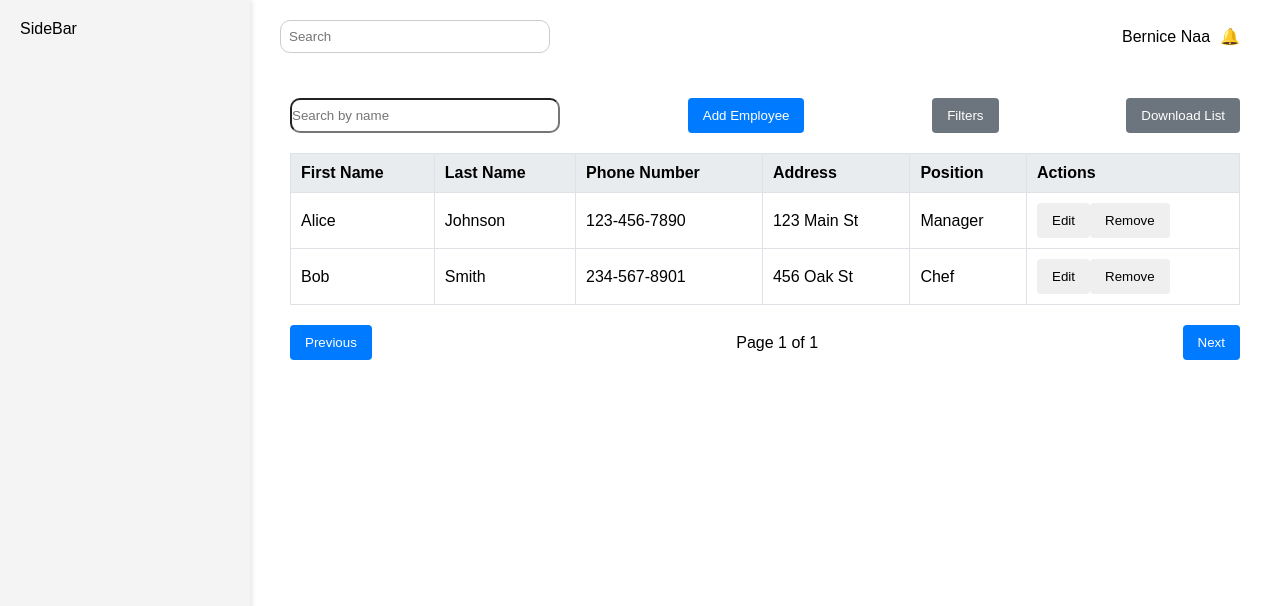
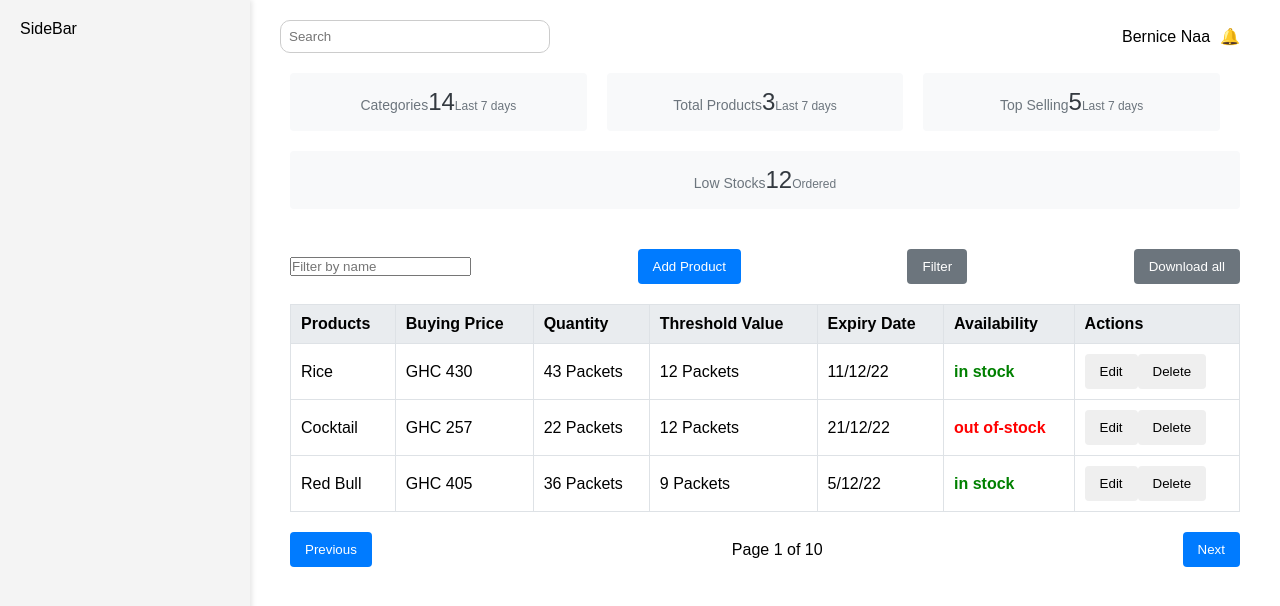
Before and after one commit to Eugenia-Minnah/Pub_Management_System, a React (Create React App) app in the folder frontend/: page / in a window 1280 px wide. Shown: the top 606 px of the page. Built offline with nearby package versions, Linux system fonts and the light colour scheme; a web font is replaced by a local one.

Commit message:
updated inventory

```diff
--- a/frontend/src/Admin/Admin.js
+++ b/frontend/src/Admin/Admin.js
@@ -3,7 +3,7 @@ import { SideBar } from '../components/SideBar';
 import { Header } from '../components/Header';
 //import { Inventory } from '../Pages/Inventory';
 import './Admin.css';
-import { EmployeeAccounts} from '../Pages/EmployeeAccounts';
+import { Inventory } from '../Pages/Inventory';
 
 export const Admin = () => {
   return (
@@ -12,7 +12,7 @@ export const Admin = () => {
       <main className="main-content">
         <Header className="header" />
         <div className="content">
-          <EmployeeAccounts />
+          <Inventory />
         </div>
       </main>
     </div>
--- /dev/null
+++ b/frontend/src/Forms/ProductForm.jsx
@@ -0,0 +1,62 @@
+import React from 'react';
+
+const ProductForm = ({ formData, setFormData, onSubmit, onCancel }) => {
+    return (
+        <section className="product-form">
+        <h2>{formData.currentProduct ? "Edit Product" : "Add Product"}</h2>
+        <form onSubmit={onSubmit}>
+            <input
+            type="text"
+            placeholder="Product Name"
+            value={formData.name}
+            onChange={(e) => setFormData({ ...formData, name: e.target.value })}
+            required
+            />
+            <input
+            type="text"
+            placeholder="Buying Price"
+            value={formData.price}
+            onChange={(e) => setFormData({ ...formData, price: e.target.value })}
+            required
+            />
+            <input
+            type="text"
+            placeholder="Quantity"
+            value={formData.quantity}
+            onChange={(e) => setFormData({ ...formData, quantity: e.target.value })}
+            required
+            />
+            <input
+            type="text"
+            placeholder="Threshold Value"
+            value={formData.threshold}
+            onChange={(e) => setFormData({ ...formData, threshold: e.target.value })}
+            required
+            />
+            <input
+            type="date"
+            placeholder="Expiry Date"
+            value={formData.expiry}
+            onChange={(e) => setFormData({ ...formData, expiry: e.target.value })}
+            required
+            />
+            <select
+            value={formData.status}
+            onChange={(e) => setFormData({ ...formData, status: e.target.value })}
+            >
+            <option value="in-stock">In Stock</option>
+            <option value="out-of-stock">Low Stock</option>
+            <option value="in-stock">Out Of Stock</option>
+            </select>
+            <button type="submit" className="btn submit">
+            {formData.currentProduct ? "Update Product" : "Add Product"}
+            </button>
+            <button type="button" className="btn cancel" onClick={onCancel}>
+            Cancel
+            </button>
+        </form>
+        </section>
+    );
+    };
+
+export default ProductForm;
--- a/frontend/src/Pages/Inventory.jsx
+++ b/frontend/src/Pages/Inventory.jsx
@@ -1,19 +1,85 @@
-import React from 'react';
+import React, { useState } from 'react';
 import '../Styles/Inventory.css';
+import ProductForm from '../Forms/ProductForm';
 
-const products = [
-  { name: "Rice", price: "GHC 430", quantity: "43 Packets", threshold: "12 Packets", expiry: "11/12/22", status: "in-stock" },
-  { name: "Cocktail", price: "GHC 257", quantity: "22 Packets", threshold: "12 Packets", expiry: "21/12/22", status: "out-of-stock" },
-  { name: "Red Bull", price: "GHC 405", quantity: "36 Packets", threshold: "9 Packets", expiry: "5/12/22", status: "in-stock" },
-  { name: "Rice", price: "GHC 430", quantity: "43 Packets", threshold: "12 Packets", expiry: "11/12/22", status: "in-stock" },
-  { name: "Cocktail", price: "GHC 257", quantity: "22 Packets", threshold: "12 Packets", expiry: "21/12/22", status: "out-of-stock" },
-  { name: "Red Bull", price: "GHC 405", quantity: "36 Packets", threshold: "9 Packets", expiry: "5/12/22", status: "in-stock" },
+const initialProducts = [
   { name: "Rice", price: "GHC 430", quantity: "43 Packets", threshold: "12 Packets", expiry: "11/12/22", status: "in-stock" },
   { name: "Cocktail", price: "GHC 257", quantity: "22 Packets", threshold: "12 Packets", expiry: "21/12/22", status: "out-of-stock" },
   { name: "Red Bull", price: "GHC 405", quantity: "36 Packets", threshold: "9 Packets", expiry: "5/12/22", status: "in-stock" },
 ];
 
 export const Inventory = () => {
+  const [products, setProducts] = useState(initialProducts);
+  const [filter, setFilter] = useState('');
+  const [formVisible, setFormVisible] = useState(false);
+  const [currentProduct, setCurrentProduct] = useState(null);
+  const [formData, setFormData] = useState({
+    name: '',
+    price: '',
+    quantity: '',
+    threshold: '',
+    expiry: '',
+    status: 'in-stock',
+  });
+
+  const handleAddProduct = () => {
+    setFormData({
+      name: '',
+      price: '',
+      quantity: '',
+      threshold: '',
+      expiry: '',
+      status: 'in-stock',
+    });
+    setCurrentProduct(null);
+    setFormVisible(true);
+  };
+
+  const handleEditProduct = (product) => {
+    setFormData(product);
+    setCurrentProduct(product);
+    setFormVisible(true);
+  };
+
+  const handleDeleteProduct = (product) => {
+    setProducts(products.filter(p => p !== product));
+  };
+
+  const handleSubmit = (e) => {
+    e.preventDefault();
+    if (currentProduct) {
+      // Update existing product
+      setProducts(products.map(p => (p === currentProduct ? formData : p)));
+    } else {
+      // Add new product
+      setProducts([...products, formData]);
+    }
+    setFormVisible(false);
+  };
+
+  const handleFilterProducts = () => {
+    const filteredProducts = initialProducts.filter(product =>
+      product.name.toLowerCase().includes(filter.toLowerCase())
+    );
+    setProducts(filteredProducts);
+  };
+
+  const handleDownloadProducts = () => {
+    const csvContent = "data:text/csv;charset=utf-8,"
+      + products.map(product => `${product.name},${product.price},${product.quantity},${product.threshold},${product.expiry},${product.status}`).join("\n");
+
+    const encodedUri = encodeURI(csvContent);
+    const link = document.createElement("a");
+    link.setAttribute("href", encodedUri);
+    link.setAttribute("download", "products.csv");
+    document.body.appendChild(link);
+    link.click();
+  };
+
+  const handlePagination = (direction) => {
+    alert(`${direction} button clicked!`);
+  };
+
   return (
     <div className="container">
       <main className="main-content">
@@ -25,7 +91,7 @@ export const Inventory = () => {
           </div>
           <div className="overview-item">
             <span className="label">Total Products</span>
-            <span className="value">868</span>
+            <span className="value">{products.length}</span>
             <span className="subtext">Last 7 days</span>
           </div>
           <div className="overview-item">
@@ -42,9 +108,16 @@ export const Inventory = () => {
 
         <section className="products">
           <div className="products-header">
-            <button className="btn add-product">Add Product</button>
-            <button className="btn filters">Filters</button>
-            <button className="btn download">Download all</button>
+            <input
+              type="text"
+              placeholder="Filter by name"
+              value={filter}
+              onChange={(e) => setFilter(e.target.value)}
+              className="filter-input"
+            />
+            <button className="btn add-product" onClick={handleAddProduct}>Add Product</button>
+            <button className="btn filters" onClick={handleFilterProducts}>Filter</button>
+            <button className="btn download" onClick={handleDownloadProducts}>Download all</button>
           </div>
 
           <table className="products-table">
@@ -56,6 +129,7 @@ export const Inventory = () => {
                 <th>Threshold Value</th>
                 <th>Expiry Date</th>
                 <th>Availability</th>
+                <th>Actions</th>
               </tr>
             </thead>
             <tbody>
@@ -67,17 +141,30 @@ export const Inventory = () => {
                   <td>{product.threshold}</td>
                   <td>{product.expiry}</td>
                   <td className={`status ${product.status}`}>{product.status.replace('-', ' ')}</td>
+                  <td>
+                    <button className="btn edit" onClick={() => handleEditProduct(product)}>Edit</button>
+                    <button className="btn delete" onClick={() => handleDeleteProduct(product)}>Delete</button>
+                  </td>
                 </tr>
               ))}
             </tbody>
           </table>
 
           <div className="pagination">
-            <button className="btn prev">Previous</button>
+            <button className="btn prev" onClick={() => handlePagination('Previous')}>Previous</button>
             <span>Page 1 of 10</span>
-            <button className="btn next">Next</button>
+            <button className="btn next" onClick={() => handlePagination('Next')}>Next</button>
           </div>
         </section>
+
+        {formVisible && (
+          <ProductForm
+            formData={formData}
+            setFormData={setFormData}
+            onSubmit={handleSubmit}
+            onCancel={() => setFormVisible(false)}
+          />
+        )}
       </main>
     </div>
   );
```
